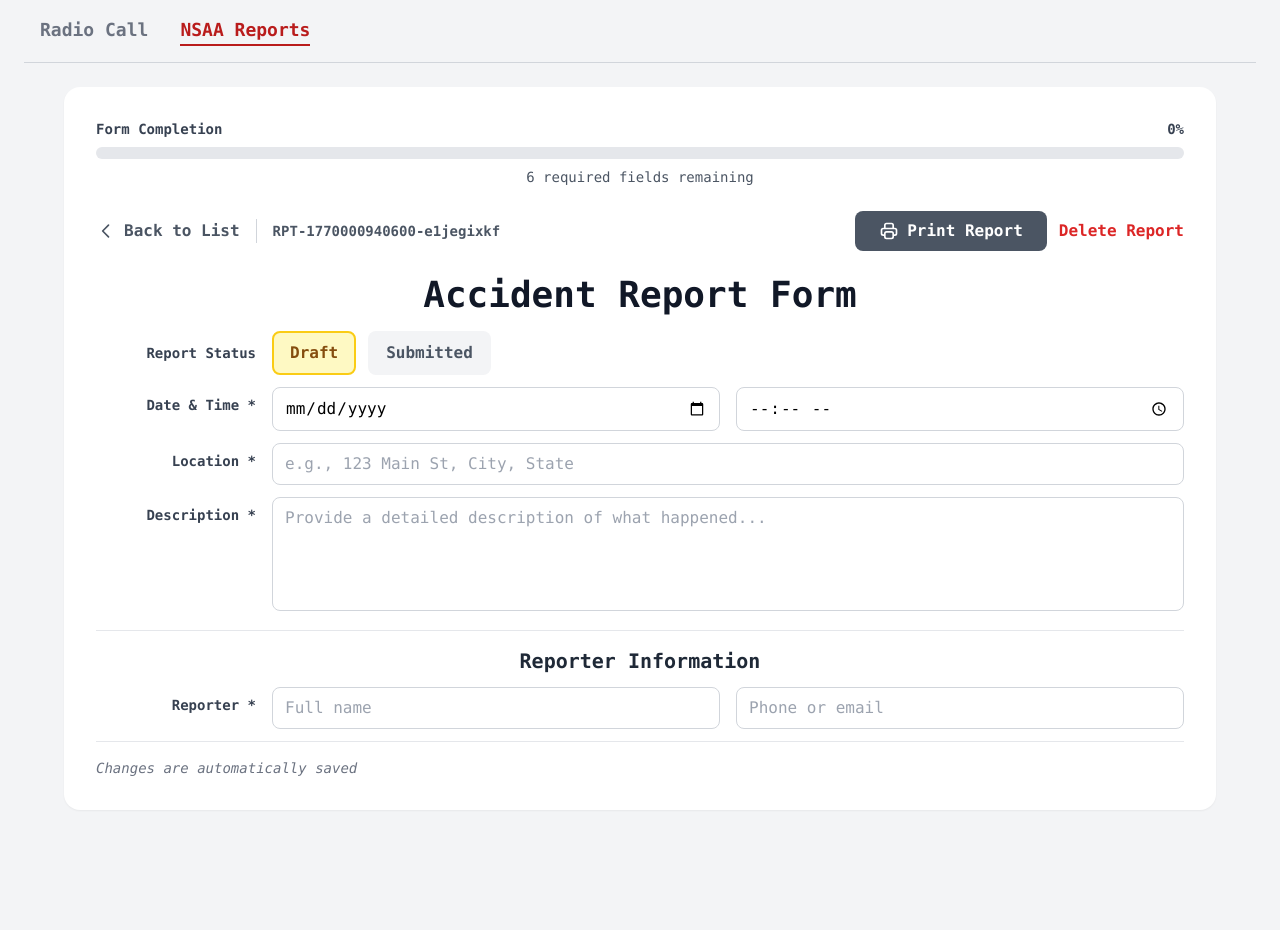
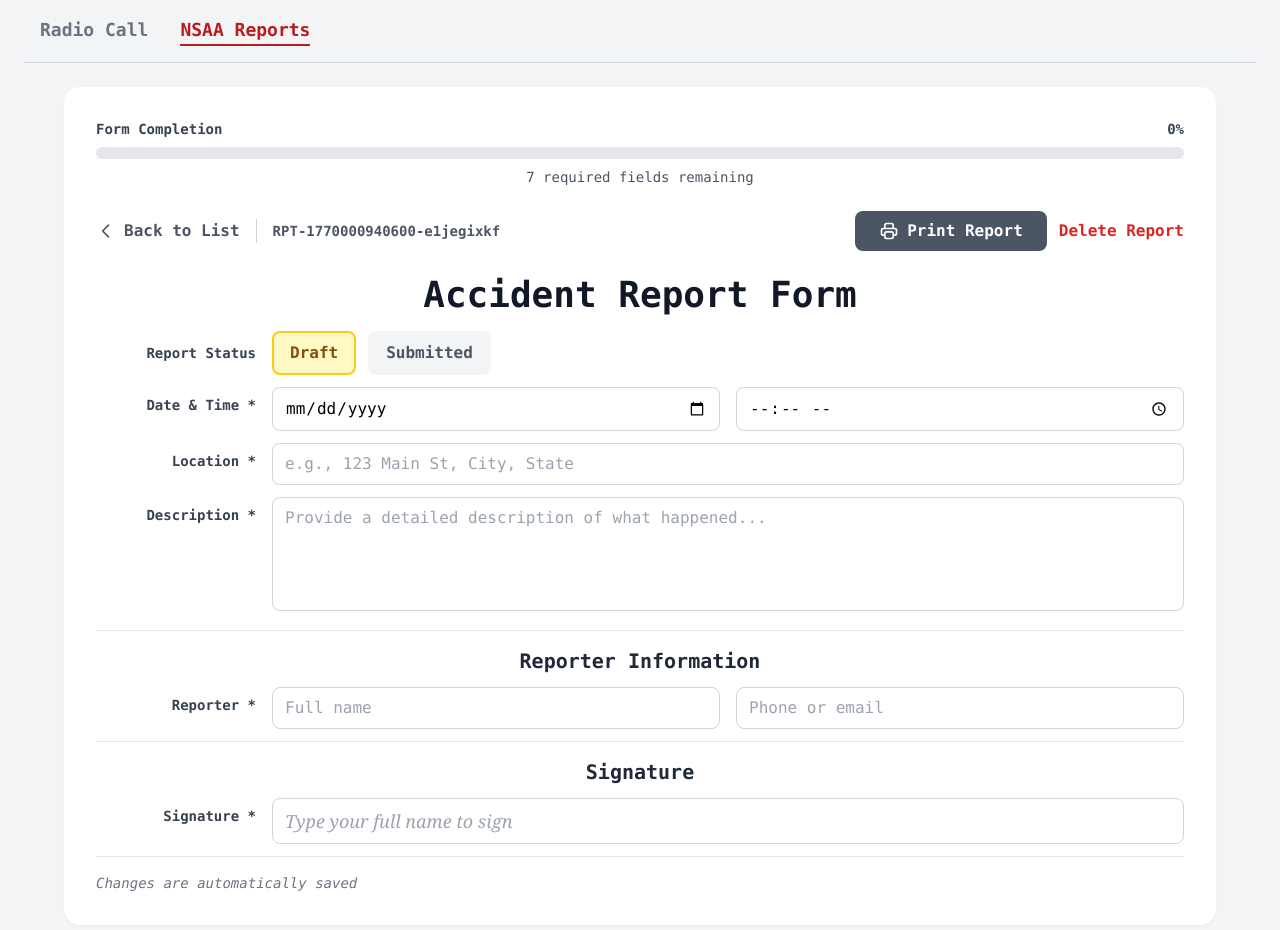
Before and after one commit to bryonhummel/code3, a React (Vite) app: page /code3/report in a window 1280 px wide. Both pictures are taken after a click on the button "+ Create New Report". Shown: the top 930 px of the page. Before the commit the page ends 863 px from the top, so only its background shows below. Built offline with nearby package versions, Linux system fonts and the light colour scheme.

Commit message:
add signature field and refactor requried list

```diff
--- a/src/Report.jsx
+++ b/src/Report.jsx
@@ -1,4 +1,25 @@
 import { useState, useEffect } from 'react'
+
+// Single source of truth for required fields
+const REQUIRED_FIELDS = [
+  'dateOfIncident',
+  'timeOfIncident',
+  'location',
+  'description',
+  'reporterName',
+  'reporterContact',
+  'signature'
+]
+
+// Shared utility function for calculating completion percentage
+const calculateReportCompletion = (report) => {
+  const completedFields = REQUIRED_FIELDS.filter(field => {
+    const value = report[field]
+    return value && value.trim() !== ''
+  })
+
+  return Math.round((completedFields.length / REQUIRED_FIELDS.length) * 100)
+}
 
 function Report() {
   const [reports, setReports] = useState([])
@@ -40,6 +61,8 @@ function Report() {
       description: '',
       reporterName: '',
       reporterContact: '',
+      signature: '',
+      signatureDate: '',
       status: 'draft'
     }
     setActiveReport(newReport)
@@ -124,24 +147,6 @@ function ReportListView({ reports, onCreateNew, onOpenReport }) {
       : 'bg-yellow-100 text-yellow-800'
   }
 
-  const calculateCompletion = (report) => {
-    const requiredFields = [
-      'dateOfIncident',
-      'timeOfIncident',
-      'location',
-      'description',
-      'reporterName',
-      'reporterContact'
-    ]
-
-    const completedFields = requiredFields.filter(field => {
-      const value = report[field]
-      return value && value.trim() !== ''
-    })
-
-    return Math.round((completedFields.length / requiredFields.length) * 100)
-  }
-
   return (
     <div className='bg-white rounded-2xl shadow-sm p-6'>
       <div className='flex justify-between items-center mb-6'>
@@ -173,7 +178,7 @@ function ReportListView({ reports, onCreateNew, onOpenReport }) {
       ) : (
         <div className='grid grid-cols-1 md:grid-cols-2 lg:grid-cols-3 gap-4'>
           {reports.map(report => {
-            const completionPercentage = calculateCompletion(report)
+            const completionPercentage = calculateReportCompletion(report)
             return (
               <div
                 key={report.id}
@@ -241,30 +246,33 @@ function ReportFormView({ report, onSave, onBack, onDelete }) {
     return () => clearTimeout(timeoutId)
   }, [formData, onSave])
 
-  // Calculate completion status
-  const requiredFields = [
-    'dateOfIncident',
-    'timeOfIncident',
-    'location',
-    'description',
-    'reporterName',
-    'reporterContact'
-  ]
+  // Calculate completion status using shared utility
+  const completionPercentage = calculateReportCompletion(formData)
 
-  const completedFields = requiredFields.filter(field => {
+  // Calculate pending count for display
+  const completedFields = REQUIRED_FIELDS.filter(field => {
     const value = formData[field]
     return value && value.trim() !== ''
   })
 
-  const completionPercentage = Math.round((completedFields.length / requiredFields.length) * 100)
-  const pendingCount = requiredFields.length - completedFields.length
+  const pendingCount = REQUIRED_FIELDS.length - completedFields.length
 
   const handleChange = (e) => {
     const { name, value } = e.target
-    setFormData(prev => ({
-      ...prev,
-      [name]: value
-    }))
+
+    setFormData(prev => {
+      const updates = {
+        ...prev,
+        [name]: value
+      }
+
+      // Auto-fill signature date when signature is entered
+      if (name === 'signature' && value.trim() !== '' && !prev.signatureDate) {
+        updates.signatureDate = new Date().toISOString().split('T')[0]
+      }
+
+      return updates
+    })
   }
 
   const handleBlur = (fieldName) => {
@@ -278,7 +286,7 @@ function ReportFormView({ report, onSave, onBack, onDelete }) {
     e.preventDefault()
     // Mark all fields as touched for validation display
     const allTouched = {}
-    requiredFields.forEach(field => {
+    REQUIRED_FIELDS.forEach(field => {
       allTouched[field] = true
     })
     setTouched(allTouched)
@@ -555,6 +563,43 @@ function ReportFormView({ report, onSave, onBack, onDelete }) {
           </div>
         </div>
 
+        {/* Signature */}
+        <div className='border-t border-gray-200 pt-4'>
+          <h2 className='text-xl font-bold text-gray-800 mb-3'>Signature</h2>
+          <div className='flex items-start gap-4'>
+            <label htmlFor='signature' className='text-sm font-semibold text-gray-700 w-40 flex-shrink-0 pt-2 text-right'>
+              Signature *
+            </label>
+            <div className='flex-1'>
+              <input
+                type='text'
+                id='signature'
+                name='signature'
+                value={formData.signature}
+                onChange={handleChange}
+                onBlur={() => handleBlur('signature')}
+                required
+                placeholder='Type your full name to sign'
+                className={`w-full px-3 py-2 border rounded-lg focus:ring-2 focus:ring-blue-500 focus:border-transparent font-serif italic text-lg ${
+                  showError('signature') ? 'border-red-500' : 'border-gray-300'
+                }`}
+              />
+              {showError('signature') && (
+                <p className='text-red-500 text-sm mt-1 no-print'>This field is required</p>
+              )}
+              {formData.signature && formData.signatureDate && (
+                <p className='text-sm text-gray-600 mt-2'>
+                  Signed on: {new Date(formData.signatureDate).toLocaleDateString('en-US', {
+                    year: 'numeric',
+                    month: 'long',
+                    day: 'numeric'
+                  })}
+                </p>
+              )}
+            </div>
+          </div>
+        </div>
+
         {/* Auto-save indicator */}
         <div className='flex justify-between items-center pt-4 border-t border-gray-200 no-print'>
           <div className='text-sm text-gray-500 italic'>
```
